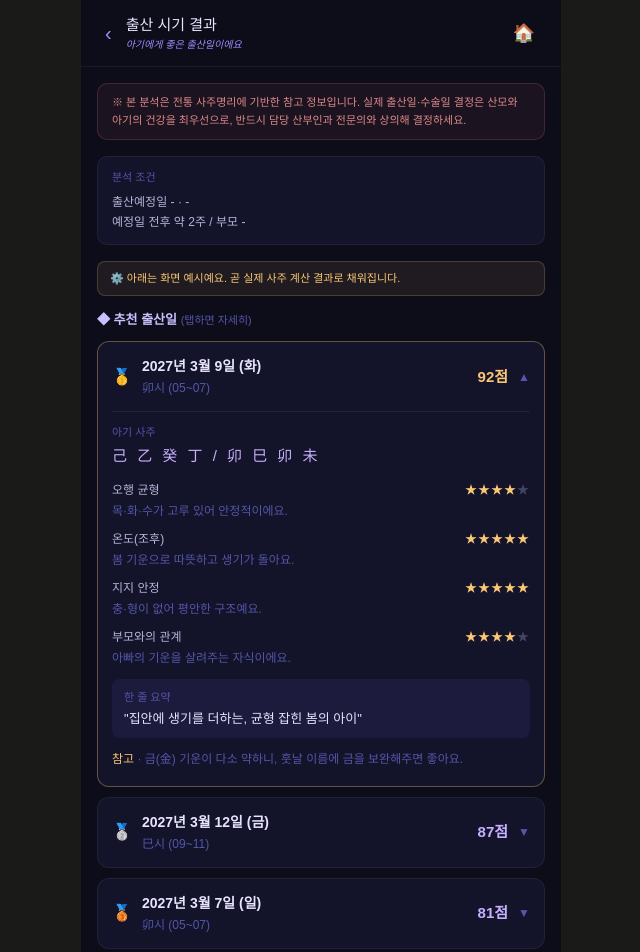
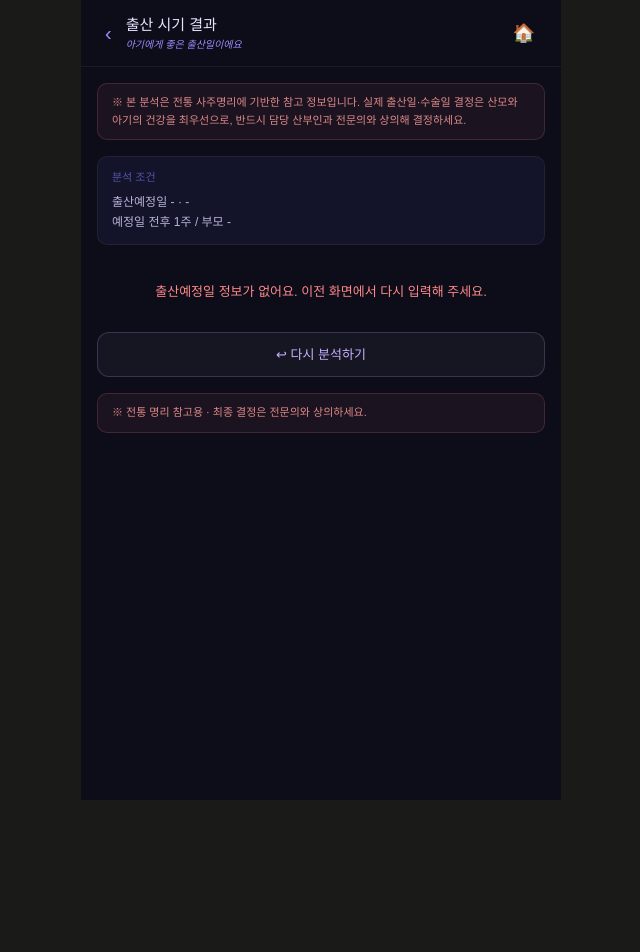
Before and after one commit to lysh0112-cpu/myjae, a Next.js app: page /manseryeok/birth-timing/result in a window 1280 px wide. Shown: the top 952 px of the page, without its empty margins (319-959 px from the left). After the commit the page ends 800 px from the top, so only its background shows below. Built offline with nearby package versions, Linux system fonts and the light colour scheme.

Commit message:
Update page.tsx

```diff
--- a/app/manseryeok/birth-timing/result/page.tsx
+++ b/app/manseryeok/birth-timing/result/page.tsx
@@ -2,6 +2,7 @@
 import { Suspense, useState, useEffect, type ReactNode } from 'react'
 import { useRouter, useSearchParams } from 'next/navigation'
 import PageHeader from '@/app/components/common/PageHeader'
+import { runBirthTiming, type Recommendation, type AvoidDay } from '../lib/recommend'
 
 const purple = '#7766dd'
 const cardBg = '#13132a'
@@ -21,85 +22,9 @@ interface PersonInput {
   gender: string; calType: string; job: string; mbti: string
 }
 
-// 추천 1건 구조 (나중에 계산 결과가 이 형태로 들어옴)
-interface Candidate {
-  rank: number
-  date: string
-  hour: string
-  score: number
-  saju: string
-  stars: { label: string; n: number; desc: string }[]
-  oneLine: string
-  note: string
-}
-
-// ── 예시(목업) 데이터 — 나중에 실제 계산으로 교체 ──
-const SAMPLE: Candidate[] = [
-  {
-    rank: 1, date: '2027년 3월 9일 (화)', hour: '卯시 (05~07)', score: 92,
-    saju: '己 乙 癸 丁 / 卯 巳 卯 未',
-    stars: [
-      { label: '오행 균형', n: 4, desc: '목·화·수가 고루 있어 안정적이에요.' },
-      { label: '온도(조후)', n: 5, desc: '봄 기운으로 따뜻하고 생기가 돌아요.' },
-      { label: '지지 안정', n: 5, desc: '충·형이 없어 평안한 구조예요.' },
-      { label: '부모와의 관계', n: 4, desc: '아빠의 기운을 살려주는 자식이에요.' },
-    ],
-    oneLine: '집안에 생기를 더하는, 균형 잡힌 봄의 아이',
-    note: '금(金) 기운이 다소 약하니, 훗날 이름에 금을 보완해주면 좋아요.',
-  },
-  {
-    rank: 2, date: '2027년 3월 12일 (금)', hour: '巳시 (09~11)', score: 87,
-    saju: '辛 戊 癸 丁 / 巳 申 卯 未',
-    stars: [
-      { label: '오행 균형', n: 4, desc: '다섯 기운이 비교적 고른 편이에요.' },
-      { label: '온도(조후)', n: 4, desc: '따뜻한 기운이 잘 자리잡았어요.' },
-      { label: '지지 안정', n: 3, desc: '큰 충은 없으나 약한 긴장이 있어요.' },
-      { label: '부모와의 관계', n: 5, desc: '부모 띠와 육합을 이뤄 정이 깊어요.' },
-    ],
-    oneLine: '부모와 인연이 깊은, 다정한 아이',
-    note: '토(土) 기운이 약간 강하니 활동적인 환경이 도움돼요.',
-  },
-  {
-    rank: 3, date: '2027년 3월 7일 (일)', hour: '卯시 (05~07)', score: 81,
-    saju: '己 癸 癸 丁 / 卯 卯 卯 未',
-    stars: [
-      { label: '오행 균형', n: 3, desc: '무난하나 수(水)가 다소 많아요.' },
-      { label: '온도(조후)', n: 4, desc: '봄볕으로 차갑지 않게 균형이 잡혀요.' },
-      { label: '지지 안정', n: 4, desc: '대체로 평안한 흐름이에요.' },
-      { label: '부모와의 관계', n: 3, desc: '무난하게 어울리는 관계예요.' },
-    ],
-    oneLine: '차분하고 안정적인 기질의 아이',
-    note: '화(火) 기운을 더해주는 활동이 좋아요.',
-  },
-  {
-    rank: 4, date: '2027년 3월 11일 (목)', hour: '巳시 (09~11)', score: 78,
-    saju: '辛 丁 癸 丁 / 巳 未 卯 未',
-    stars: [
-      { label: '오행 균형', n: 3, desc: '화(火)가 다소 강한 편이에요.' },
-      { label: '온도(조후)', n: 3, desc: '따뜻하나 약간 건조할 수 있어요.' },
-      { label: '지지 안정', n: 4, desc: '큰 충돌 없이 흐르는 구조예요.' },
-      { label: '부모와의 관계', n: 3, desc: '무난한 조화를 이뤄요.' },
-    ],
-    oneLine: '열정과 생기가 넘치는 아이',
-    note: '수(水) 기운을 보완해주면 균형이 더 좋아져요.',
-  },
-  {
-    rank: 5, date: '2027년 3월 6일 (토)', hour: '卯시 (05~07)', score: 75,
-    saju: '己 庚 癸 丁 / 卯 午 卯 未',
-    stars: [
-      { label: '오행 균형', n: 3, desc: '대체로 무난한 분포예요.' },
-      { label: '온도(조후)', n: 3, desc: '온도가 적당히 유지돼요.' },
-      { label: '지지 안정', n: 3, desc: '약한 긴장이 있으나 무난해요.' },
-      { label: '부모와의 관계', n: 4, desc: '부모를 돕는 기운이 있어요.' },
-    ],
-    oneLine: '성실하고 듬직한 기질의 아이',
-    note: '목(木) 기운을 더하면 유연함이 살아나요.',
-  },
-]
-
-const AVOID_SAMPLE = {
-  dates: '3월 13일 (토) · 3월 14일 (일)',
-  reasons: ['지지에 충(沖)이 겹쳐 전통적으로 피해온 날이에요.', '오행이 한쪽으로 치우치는 구조예요.'],
+interface SurveyInput {
+  dueDate: string; method: string; timePref: string
+  babyGender: string; wishes: string[]; avoidNote: string
 }
 
 function Disclaimer({ full }: { full?: boolean }) {
@@ -130,17 +55,40 @@ function rankBadge(rank: number): string {
   return rank === 1 ? '🥇' : rank === 2 ? '🥈' : rank === 3 ? '🥉' : `${rank}`
 }
 
-function CandidateCard({ c }: { c: Candidate }) {
-  const [open, setOpen] = useState(c.rank === 1)
+// 부모 일간(dayStem)을 /api/lunar로 구하기
+async function getParentDayStem(p: PersonInput | null): Promise<string | undefined> {
+  if (!p || !p.year || !p.month || !p.day) return undefined
+  try {
+    const url = `/api/lunar?year=${p.year}&month=${p.month}&day=${p.day}&calType=${p.calType}&leapMonth=0`
+    const res = await fetch(url)
+    const data = await res.json()
+    if (data.error) return undefined
+    const g: string = data.dayGanji || ''
+    const m = g.match(/\(([^)]+)\)/)
+    if (m && m[1].length >= 1) return m[1][0]
+    if (g.length >= 1) return g[0]
+    return undefined
+  } catch {
+    return undefined
+  }
+}
 
+function CandidateCard({ c, defaultOpen }: { c: Recommendation; defaultOpen: boolean }) {
+  const [open, setOpen] = useState(defaultOpen)
+  const b = c.breakdown
+  const stars = [
+    { label: '오행 균형', n: b.starOhaeng },
+    { label: '온도(조후)', n: b.starJohu },
+    { label: '지지 안정', n: b.starJiji },
+  ]
   return (
     <div style={{ background: cardBg, borderRadius: '12px', border: '1px solid ' + (c.rank === 1 ? 'rgba(250,199,117,0.35)' : 'rgba(255,255,255,0.06)'), marginBottom: '10px', overflow: 'hidden' }}>
       <button onClick={() => setOpen(o => !o)}
         style={{ width: '100%', display: 'flex', alignItems: 'center', gap: '10px', padding: '14px', background: 'transparent', border: 'none', cursor: 'pointer', textAlign: 'left' }}>
         <span style={{ fontSize: '16px' }}>{rankBadge(c.rank)}</span>
         <div style={{ flex: 1 }}>
-          <div style={{ fontSize: '14px', color: text, fontWeight: 600 }}>{c.date}</div>
-          <div style={{ fontSize: '12px', color: sub, marginTop: '2px' }}>{c.hour}</div>
+          <div style={{ fontSize: '14px', color: text, fontWeight: 600 }}>{c.dateLabel}</div>
+          <div style={{ fontSize: '12px', color: sub, marginTop: '2px' }}>{c.hourLabel}</div>
         </div>
         <span style={{ fontSize: '15px', fontWeight: 700, color: c.rank === 1 ? gold : '#c8b0ff' }}>{c.score}점</span>
         <span style={{ fontSize: '12px', color: sub }}>{open ? '▲' : '▼'}</span>
@@ -152,23 +100,24 @@ function CandidateCard({ c }: { c: Candidate }) {
             <div style={{ fontSize: '11px', color: sub, marginBottom: '4px' }}>아기 사주</div>
             <div style={{ fontSize: '15px', color: '#c8b0ff', letterSpacing: '3px', marginBottom: '14px' }}>{c.saju}</div>
 
-            {c.stars.map((s, i) => (
+            {stars.map((s, i) => (
               <div key={i} style={{ marginBottom: '10px' }}>
                 <div style={{ display: 'flex', justifyContent: 'space-between', alignItems: 'center' }}>
                   <span style={{ fontSize: '12px', color: '#b8b4d8' }}>{s.label}</span>
                   <Stars n={s.n} />
                 </div>
-                <div style={{ fontSize: '12px', color: sub, marginTop: '3px', lineHeight: 1.5 }}>{s.desc}</div>
               </div>
             ))}
 
+            {c.parentNote && (
               <div style={{ background: 'rgba(119,102,221,0.1)', borderRadius: '8px', padding: '10px 12px', margin: '12px 0' }}>
-              <div style={{ fontSize: '11px', color: sub, marginBottom: '3px' }}>한 줄 요약</div>
-              <div style={{ fontSize: '13px', color: text, lineHeight: 1.5 }}>"{c.oneLine}"</div>
+                <div style={{ fontSize: '11px', color: sub, marginBottom: '3px' }}>부모와의 관계</div>
+                <div style={{ fontSize: '13px', color: text, lineHeight: 1.5 }}>♥ {c.parentNote}</div>
               </div>
+            )}
 
-            <div style={{ fontSize: '12px', color: sub, lineHeight: 1.6 }}>
-              <span style={{ color: gold }}>참고</span> · {c.note}
+            <div style={{ fontSize: '12px', color: sub, lineHeight: 1.6, marginTop: '8px' }}>
+              <span style={{ color: gold }}>오행 분포</span> · 목{b.elementCount['목']} 화{b.elementCount['화']} 토{b.elementCount['토']} 금{b.elementCount['금']} 수{b.elementCount['수']}
             </div>
           </div>
         </div>
@@ -183,20 +132,66 @@ function BirthResultInner() {
 
   const [parent1, setParent1] = useState<PersonInput | null>(null)
   const [parent2, setParent2] = useState<PersonInput | null>(null)
-  const [dueDate, setDueDate] = useState('')
-  const [method, setMethod] = useState('')
+  const [survey, setSurvey] = useState<SurveyInput | null>(null)
+
+  const [loading, setLoading] = useState(true)
+  const [recs, setRecs] = useState<Recommendation[]>([])
+  const [avoidDays, setAvoidDays] = useState<AvoidDay[]>([])
+  const [errMsg, setErrMsg] = useState('')
 
   useEffect(() => {
+    let cancelled = false
+
+    async function run() {
+      let p1: PersonInput | null = null
+      let p2: PersonInput | null = null
+      let sv: SurveyInput | null = null
       try {
-      const p1 = sp.get('p1'); const p2 = sp.get('p2'); const s = sp.get('survey')
-      if (p1) setParent1(JSON.parse(decodeURIComponent(p1)))
-      if (p2) setParent2(JSON.parse(decodeURIComponent(p2)))
-      if (s) {
-        const survey = JSON.parse(decodeURIComponent(s))
-        setDueDate(survey.dueDate || '')
-        setMethod(survey.method || '')
+        const a = sp.get('p1'); const b = sp.get('p2'); const s = sp.get('survey')
+        if (a) p1 = JSON.parse(decodeURIComponent(a))
+        if (b) p2 = JSON.parse(decodeURIComponent(b))
+        if (s) sv = JSON.parse(decodeURIComponent(s))
+      } catch {}
+
+      if (!cancelled) { setParent1(p1); setParent2(p2); setSurvey(sv) }
+
+      if (!sv || !sv.dueDate) {
+        if (!cancelled) { setErrMsg('출산예정일 정보가 없어요. 이전 화면에서 다시 입력해 주세요.'); setLoading(false) }
+        return
       }
-    } catch {}
+
+      try {
+        // 부모 일간 구하기 (가점용)
+        const [ds1, ds2] = await Promise.all([getParentDayStem(p1), getParentDayStem(p2)])
+        const parents = [{ dayStem: ds1 }, { dayStem: ds2 }]
+
+        // 선호 시간대 매핑
+        const timePref =
+          sv.timePref === '평일오전' ? 'morning'
+          : sv.timePref === '평일오후' ? 'afternoon'
+          : 'any'
+
+        const result = await runBirthTiming(sv.dueDate, {
+          timePref: timePref as 'morning' | 'afternoon' | 'any',
+          excludeWeekend: true,
+          parents,
+        })
+
+        if (!cancelled) {
+          setRecs(result.recommendations)
+          setAvoidDays(result.avoidDays)
+          if (result.recommendations.length === 0) {
+            setErrMsg('조건에 맞는 날을 찾지 못했어요. 시간대나 예정일을 바꿔서 다시 시도해 주세요.')
+          }
+          setLoading(false)
+        }
+      } catch (e) {
+        if (!cancelled) { setErrMsg('계산 중 문제가 생겼어요. 잠시 후 다시 시도해 주세요.'); setLoading(false) }
+      }
+    }
+
+    run()
+    return () => { cancelled = true }
   }, [sp])
 
   return (
@@ -213,33 +208,54 @@ function BirthResultInner() {
         <div style={{ margin: '16px 0', padding: '12px 14px', background: cardBg, borderRadius: '10px', border: '1px solid rgba(255,255,255,0.06)' }}>
           <div style={{ fontSize: '11px', color: sub, marginBottom: '6px' }}>분석 조건</div>
           <div style={{ fontSize: '12px', color: '#b8b4d8', lineHeight: 1.7 }}>
-            출산예정일 {dueDate || '-'} · {method || '-'}<br />
-            예정일 전후 약 2주 / 부모 {personSummary(parent1) !== '정보 없음' ? '사주 반영' : '-'}
+            출산예정일 {survey?.dueDate || '-'} · {survey?.method || '-'}<br />
+            예정일 전후 1주 / 부모 {personSummary(parent1) !== '정보 없음' ? '사주 반영' : '-'}
           </div>
         </div>
 
-        <div style={{ marginBottom: '14px', padding: '8px 12px', background: 'rgba(250,199,117,0.08)', border: '1px solid rgba(250,199,117,0.2)', borderRadius: '8px', fontSize: '11px', color: gold, lineHeight: 1.5 }}>
-          ⚙️ 아래는 화면 예시예요. 곧 실제 사주 계산 결과로 채워집니다.
+        {loading && (
+          <div style={{ padding: '40px 0', textAlign: 'center', color: '#c8b0ff', fontSize: '14px' }}>
+            🍼 아기에게 좋은 날을 찾고 있어요...
           </div>
+        )}
 
+        {!loading && errMsg && (
+          <div style={{ padding: '20px', textAlign: 'center', color: '#ff8888', fontSize: '13px', lineHeight: 1.7 }}>
+            {errMsg}
+          </div>
+        )}
+
+        {!loading && !errMsg && recs.length > 0 && (
+          <>
             <div style={{ fontSize: '13px', color: '#c8c0ff', fontWeight: 600, margin: '4px 0 12px' }}>
               ◆ 추천 출산일 <span style={{ fontSize: '11px', color: sub, fontWeight: 400 }}>(탭하면 자세히)</span>
             </div>
-        {SAMPLE.map(c => <CandidateCard key={c.rank} c={c} />)}
+            {recs.map(c => <CandidateCard key={c.rank} c={c} defaultOpen={c.rank === 1} />)}
 
+            {avoidDays.length > 0 && (
+              <>
                 <div style={{ fontSize: '13px', color: '#c8c0ff', fontWeight: 600, margin: '22px 0 12px' }}>◆ 피하면 좋은 날</div>
                 <div style={{ background: 'rgba(255,120,120,0.06)', border: '1px solid rgba(255,120,120,0.18)', borderRadius: '12px', padding: '14px' }}>
-          <div style={{ fontSize: '13px', color: '#e0a0a0', fontWeight: 600, marginBottom: '8px' }}>⚠ {AVOID_SAMPLE.dates}</div>
-          {AVOID_SAMPLE.reasons.map((r, i) => (
-            <div key={i} style={{ fontSize: '12px', color: '#c89090', lineHeight: 1.7 }}>· {r}</div>
+                  {avoidDays.map((a, i) => (
+                    <div key={i} style={{ marginBottom: i < avoidDays.length - 1 ? '10px' : 0 }}>
+                      <div style={{ fontSize: '13px', color: '#e0a0a0', fontWeight: 600, marginBottom: '4px' }}>⚠ {a.dateLabel}</div>
+                      {a.reasons.map((r: string, j: number) => (
+                        <div key={j} style={{ fontSize: '12px', color: '#c89090', lineHeight: 1.6 }}>· {r}</div>
                       ))}
                     </div>
+                  ))}
+                  <div style={{ fontSize: '11px', color: sub, marginTop: '8px' }}>전통적으로 이런 날은 피해왔어요.</div>
+                </div>
+              </>
+            )}
 
             <button
               onClick={() => alert('전문가 상담 연결은 준비 중이에요 😊')}
               style={{ width: '100%', marginTop: '22px', padding: '15px', borderRadius: '12px', background: 'linear-gradient(135deg,#5544bb,#7766dd)', border: 'none', color: text, fontSize: '14px', fontWeight: 600, cursor: 'pointer' }}>
               ✨ 전문가에게 자세히 물어보기
             </button>
+          </>
+        )}
 
         <button
           onClick={() => router.push('/manseryeok/couple-input')}
```
Lines whose indentation alone changed are shown as unchanged.
